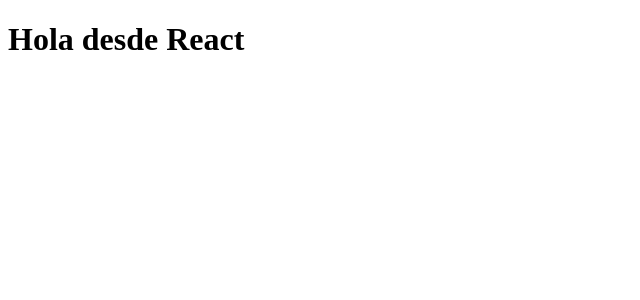
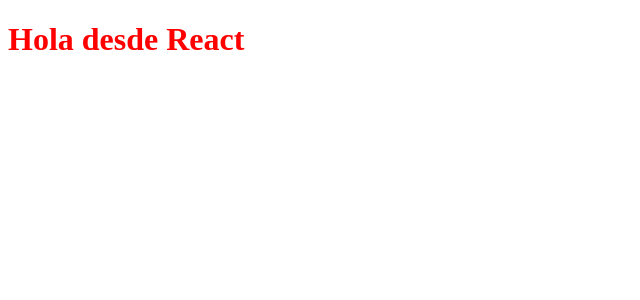
Before and after one commit to devferx/pokeTinder, a React app: page / in a window 1280 px wide. Shown: the top 300 px of the page, without its empty margins (0-640 px from the left). Built offline with nearby package versions, Linux system fonts and the light colour scheme.

Commit message:
:heavy_plus_sign: [ADD] emotion

```diff
--- a/package.json
+++ b/package.json
@@ -22,6 +22,8 @@
     "webpack-dev-server": "^3.11.2"
   },
   "dependencies": {
+    "@emotion/react": "^11.1.5",
+    "@emotion/styled": "^11.1.5",
     "react": "^17.0.2",
     "react-dom": "^17.0.2"
   }
--- a/src/App.jsx
+++ b/src/App.jsx
@@ -1,9 +1,14 @@
 import React from "react";
+import styled from "@emotion/styled";
+
+const StyledTitle = styled.h1`
+  color: red;
+`;
 
 const App = () => {
   return (
     <div>
-      <h1>Hola desde React</h1>
+      <StyledTitle>Hola desde React</StyledTitle>
     </div>
   );
 };
```
Also changed, not shown: 1 other file (tests, documents, lock files or other folders).
